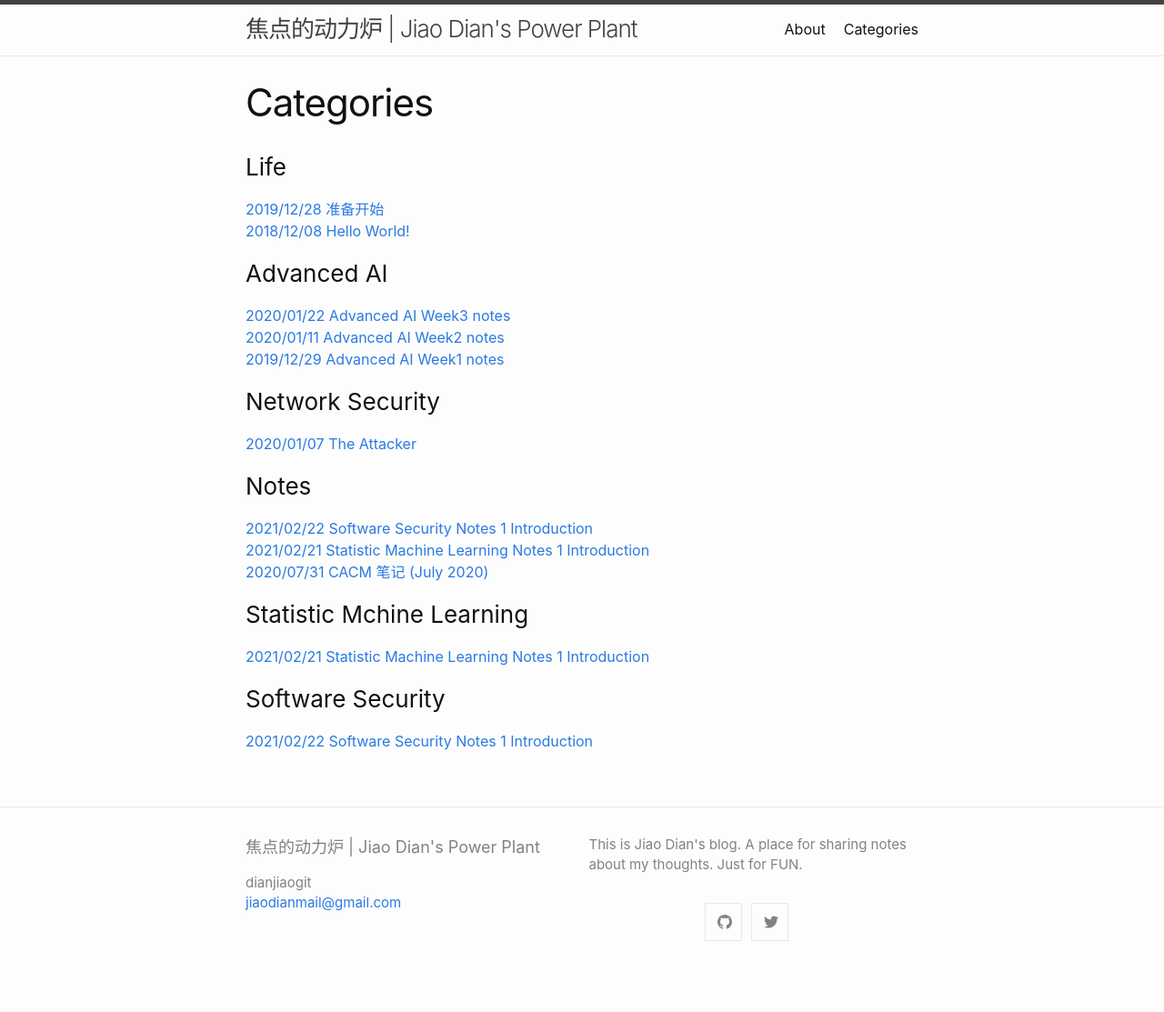
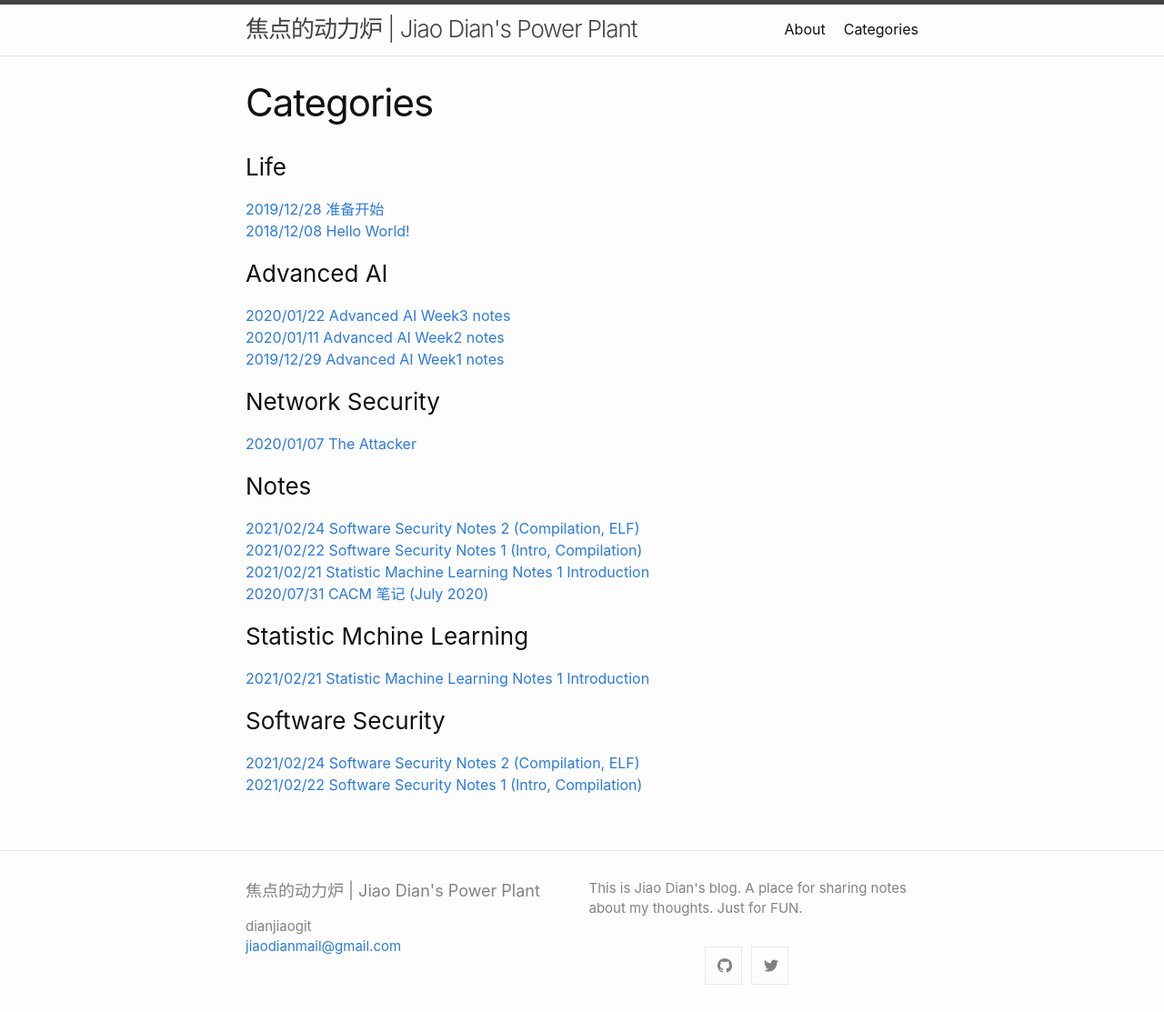
Before and after one commit to dianjiaogit/dianjiaogit.github.io, a Jekyll site: the page built from categories.md, in a window 1280 px wide. Shown: the whole page at 91% size. Built offline with Jekyll 4.4.1, drawn with Linux system fonts in a browser that asks for light colours; before the commit the page ends 1065 px from its top, so only the background shows below that; some of the changed lines change nothing that is shown.

Commit message:
SS notes 2

```diff
--- a/_posts/2021-02-23-SS notes.md
+++ b/_posts/2021-02-23-SS notes.md
@@ -1,6 +1,6 @@
 ---
 layout: post
-title:  "Software Security Notes 1 Introduction"
+title:  "Software Security Notes 1 (Intro, Compilation)"
 date:   2021-2-23 07:00:00 +0800
 categories: [Notes, Software Security]
 ---
@@ -84,3 +84,5 @@ normal code -> assembly
 Optimization
 -S flag to stop after compiler
 Default is AT&T syntax, use -masm=intel to change to Intel syntax
+
+e.g. gcc -S -masm=Intel example.c
--- /dev/null
+++ b/_posts/2021-02-24-SS notes.md
@@ -0,0 +1,92 @@
+---
+layout: post
+title:  "Software Security Notes 2 (Compilation, ELF)"
+date:   2021-2-24 09:00:00 +0800
+categories: [Notes, Software Security]
+---
+
+# Compilation
+
+### ISA: RISC VS CISC
+- RISC:
+ARM
+Single cycle instructions
+Small number of instructions
+
+- CISC:
+Intel x86
+An instruction can take several clock cycles
+Microcode
+Large number of instructions
+
+### Assembly x86-64
+Side effect flags
+32-bits: arguments in the stack
+64-bits: registers used for arguments then the stack
+eip(32bit)/rip(64bit) program counter/instruction pointer
+
+### Assembler
+Input: Assembly files
+Output Object files(Machine code)/modules
+use -c to generate
+Relocatable
+Position Independent Code
+
+### Linker
+Input: Object files
+Output: Binary code
+
+## Static Library
+Merged into binary executable
+References resolved entirely
+
+## Dynamic Library
+Shared in memory
+Symbolic references in the final executable, resolved when loaded to memory.
+
+### Libc
+Shared library
+Provide core functionalities to GNU system
+
+## Symbols
+Symbolic names and record which binary code and data correspond to each symbol
+
+## Disassembly
+Translate machine instructions back into assembly
+Has a lot more code
+contains sections
+resolces incomplete code and data reference
+
+## Tools
+GDB (GNU Debugger):
+See inside a program during execution
+GEF:
+exploit dev and reverse-engineering
+Ghidra:
+software analysis tools and features
+
+# ELF Format
+	Executable and Linkable Format
+
+Used for executable files, object files, shared libraries and core dumps.
+
+## Components:
+- Executable headers
+- Program headers (op) - used by linker
+- Sections
+- Section headers (op) - used by linker
+
+### Executable Header
+Information about the binary
+
+### Sections and Section Headers
+Depending on the contents
+Not all used during execution
+
+NULL: a section without entry, name, nor bytes; mark the first section header.
+.init: Run before others execute.
+.fini: Run after program completes.
+.text: Main code; Executable not writable; SHT_PROGBITS: contains user-defined code; Usually point to _start and __libc_start_main.
+.rodata: read only data; constant values.
+.data: Default values; Writable.
+.bss: Block started by symbol. Reserve space for uninitialized variables. Writable.
```
